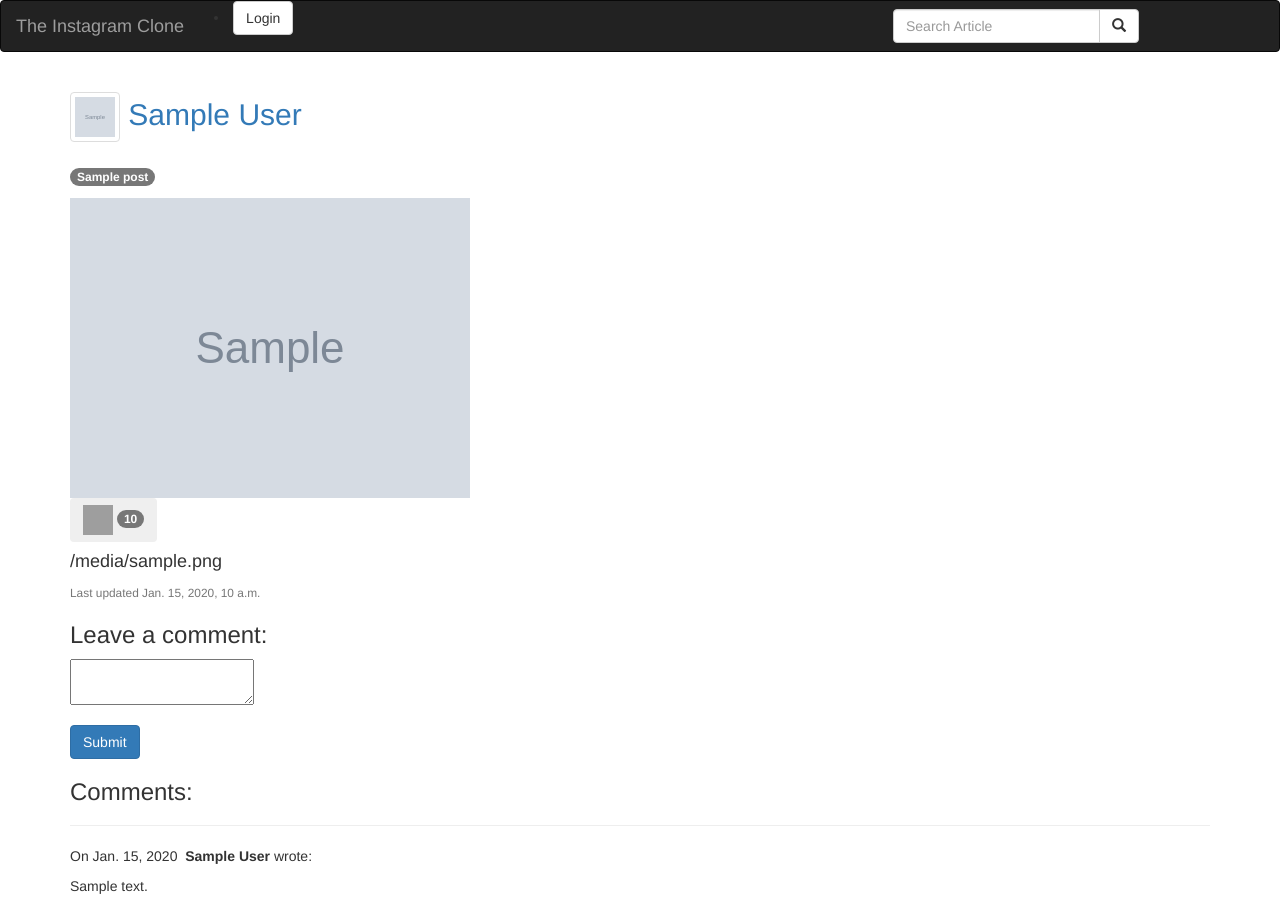
After one commit to Carolwanzuu/instagram-clone, a Django app: template photos/templates/new_detail.html in a window 1280 px wide. The commit adds this page. Run offline with Django 3.2, Linux system fonts and the light colour scheme; the template is opened without the code that fills it: most values are stand-ins (such as "Sample title", 1, 10 or a date in 2020); grey boxes marked "Sample" are stand-in pictures; form fields are guessed from the names that the template uses; some libraries are stand-ins or nearby versions; grey boxes are pictures that could not be loaded.

Commit message:
creating post files

```diff
--- a/photos/templates/navbar.html
+++ b/photos/templates/navbar.html
@@ -11,7 +11,7 @@
   <nav class="navbar navbar-inverse">
     <div class="container-fluid">
       <div class="navbar-header">
-        <a class="navbar-brand" href="{% url 'home' %}">The Moringa Tribune</a>
+        <a class="navbar-brand" href="{% url 'home' %}">The Instagram Clone</a>
       </div>
       <!-- Adding a search form  -->
       <div class="col-sm-4 col-md-4 navbar-right">
--- /dev/null
+++ b/photos/templates/new_detail.html
@@ -0,0 +1,54 @@
+{% extends "base.html" %}
+{% load static %}
+{% block content %}
+<div class="container">
+    <div class="card mb-3 mt-5">
+        <div class="card-header">
+            <h2 class="card-title"><a class="text-dark" href="#"><span><img class="img-thumbnail rounded-circle" src="{{ post.author.profile.image.url }}" style="height: 50px; width: 50px;"></span> {{ post.author }}</a></h2>
+        </div>
+
+        <div class="card-body d-flex justify-content-center">
+            <a href="{% url 'post_detail' post.pk%}">
+                <h3 class="card-title"><span class="badge badge-info">{{ post.image_name }}</span></h3>
+                <img src="{{ post.image.url }}" class="card-img-top img-fluid" alt="{{post.image}}" style="max-height: 598.02px; max-width: 598.02px;">
+            </a>
+        </div>
+
+        <div class="card-footer">
+            <a href="{% url 'likes' post.pk%}">
+                <button type="button" class="btn ">
+                    <img src="{% static 'image/icons8-love.png' %}" width="30" height="30"  class="d-inline-block align-top" alt="">
+                    <span class="badge badge-light">{{post.likes}}</span>
+                </button>
+            </a>
+
+            <h4 class="card-text">{{ post.image_caption }}</h4>
+            <p class="card-text"><small class="text-muted">Last updated {{post.last_modified}}</small></p>
+        </div>
+
+    </div>
+
+    <div class="card">
+        <h3 class="card-header">Leave a comment:</h3>
+        <form class="card-body" action="/home{{ post.pk }}/" method="post">
+            {% csrf_token %}
+            <div class="form-group">
+                {{ form.body }}
+            </div>
+            <button type="submit" class="btn btn-primary">Submit</button>
+        </form>
+        <div class="card-footer">
+            <h3>Comments:</h3>
+        {% for comment in comments %}
+        <hr>
+        <p>
+            On {{comment.created_on.date }}&nbsp;
+            <b>{{ comment.author }}</b> wrote:
+        </p>
+        <p>{{ comment.body }}</p>
+        {% endfor %}
+        </div>
+    </div>
+
+</div>
+{% endblock %}
--- a/photos/urls.py
+++ b/photos/urls.py
@@ -3,4 +3,5 @@ from . import views
 
 urlpatterns=[
     url('^$',views.welcome,name = 'home'),
+    url('about/', views.about, name = 'about'),
 ]
```
Also changed, not shown: photos/forms.py (+7 -0 lines), photos/models.py (+8 -7 lines), photos/templates/addPost.html (added, +21 -0 lines), photos/views.py (+68 -20 lines), photos/templates/about.html (added).
